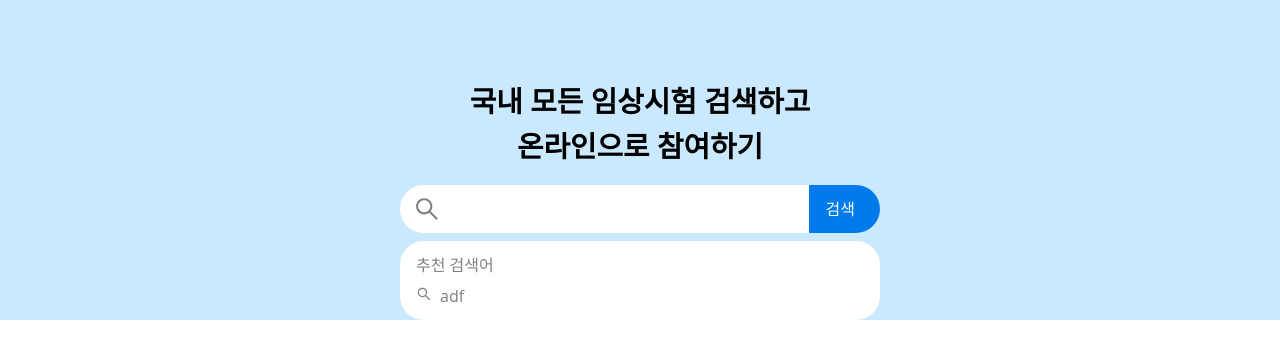
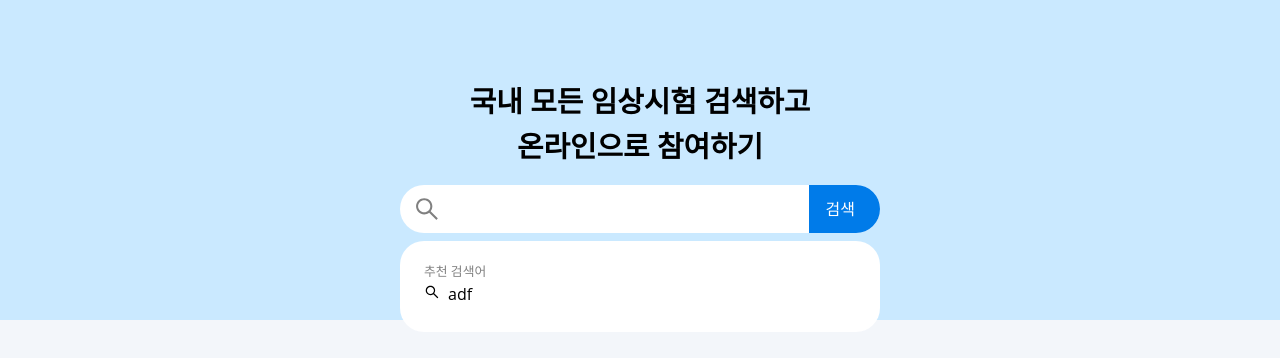
Before and after one commit to wanted-frontedend-team5/pre-onboarding-10th-2-5, a React (Create React App) app: page / in a window 1280 px wide. Both pictures are taken after a click on the element 604 px from the left and 208 px from the top of the page. Shown: the top 358 px of the page. Built offline with nearby package versions, Linux system fonts and the light colour scheme.

Commit message:
design: theme 파일 컬러 수정

```diff
--- a/src/GlobalStyles.js
+++ b/src/GlobalStyles.js
@@ -1,4 +1,5 @@
 import { createGlobalStyle } from 'styled-components';
+import { theme } from 'theme';
 
 const GlobalStyle = createGlobalStyle`
 @import url('https://fonts.googleapis.com/css2?family=Open+Sans:wght@300&display=swap');
@@ -34,6 +35,7 @@ footer, header, hgroup, main, menu, nav, section {
 }
 body {
   line-height: 1;
+  background-color: ${theme.bgColor};
 }
 menu, ol, ul {
   list-style: none;
--- a/src/components/Main.jsx
+++ b/src/components/Main.jsx
@@ -9,7 +9,7 @@ const Container = styled.main`
   justify-content: center;
   align-items: center;
   height: 20rem;
-  background-color: ${theme.bgColor};
+  background-color: ${theme.pointColor};
 `;
 
 export const Main = () => {
--- a/src/components/SearchSuggestions.jsx
+++ b/src/components/SearchSuggestions.jsx
@@ -1,5 +1,6 @@
 import { AiOutlineSearch } from 'react-icons/ai';
 import styled from 'styled-components';
+import { theme } from 'theme';
 
 const SuggestionsContainer = styled.div`
   position: absolute;
@@ -14,19 +15,28 @@ const SuggestionsContainer = styled.div`
 `;
 
 const SuggestionListContainer = styled.div`
-  padding-left: 1rem;
-
   &:first-child {
-    padding-top: 1rem;
+    padding-top: 1.5rem;
   }
 
   &:last-child {
-    padding-bottom: 1rem;
+    padding-bottom: 1.5rem;
   }
 `;
 
+const Title = styled.p`
+  font-size: ${theme.sm};
+  padding-left: 1.5rem;
+`;
+
 const SuggestionItem = styled.li`
-  padding-top: 0.8rem;
+  padding: 0.4rem 0;
+  padding-left: 1.5rem;
+  color: black;
+
+  :hover {
+    background-color: ${theme.hoverColor};
+  }
 `;
 
 const Icon = styled(AiOutlineSearch)`
@@ -37,7 +47,7 @@ export const SearchSuggestions = () => {
   return (
     <SuggestionsContainer>
       <SuggestionListContainer>
-        <p>추천 검색어</p>
+        <Title>추천 검색어</Title>
         <ul>
           <SuggestionItem>
             <Icon />
--- a/src/components/Title.jsx
+++ b/src/components/Title.jsx
@@ -1,7 +1,7 @@
 import styled from 'styled-components';
 import { theme } from 'theme';
 
-const Container = styled.main`
+const Container = styled.div`
   display: flex;
   flex-direction: column;
   align-items: center;
--- a/src/components/common/Button.jsx
+++ b/src/components/common/Button.jsx
@@ -11,7 +11,7 @@ const Container = styled.button`
   border-bottom-right-radius: 1.5rem;
   padding-left: 1rem;
 
-  background-color: ${theme.pointColor};
+  background-color: ${theme.buttonColor};
   color: white;
 
   :hover {
--- a/src/theme.js
+++ b/src/theme.js
@@ -1,6 +1,9 @@
 export const theme = {
-  bgColor: '#CAE9FF',
-  pointColor: '#007BE9',
+  bgColor: '#F3F6FA',
+  pointColor: '#CAE9FF',
+  buttonColor: '#007BE9',
+  hoverColor: '#F8F9FA',
 
+  sm: '0.8rem',
   lg: '1.8rem',
 };
```
